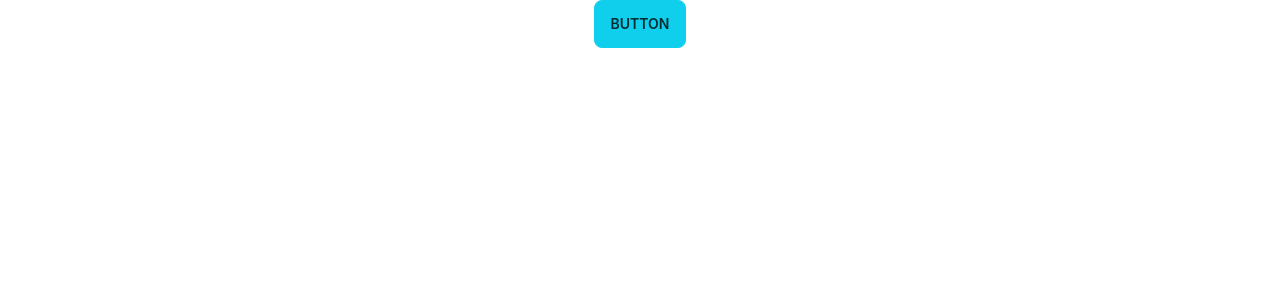
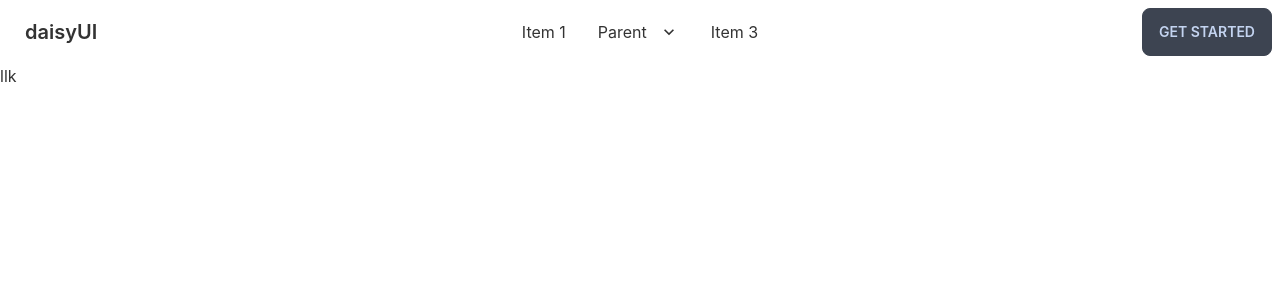
Before and after one commit to ab-siddiq/react-express-doctors-portal, a React (Create React App) app: page / in a window 1280 px wide. Shown: the top 300 px of the page. Built offline with nearby package versions, Linux system fonts and the light colour scheme.

Commit message:
add navbar

```diff
--- a/src/App.js
+++ b/src/App.js
@@ -1,10 +1,21 @@
 
+import { Route, Routes } from 'react-router-dom';
 import './App.css';
+import Home from './Pages/Home/Home';
+import Footer from './Shared/Footer/Footer';
+import NavBar from './Shared/NavBar/NavBar';
 
 function App() {
   return (
-    <div className="App">
-      <button class="btn btn-primary">Button</button>
+    <div>
+
+      <NavBar></NavBar>
+      <Routes>
+        <Route path='/' element={<Home></Home>}></Route>
+        {/* <Route path='/' element={}></Route> */}
+      </Routes>
+      <Footer></Footer>
+
     </div>
   );
 }
--- /dev/null
+++ b/src/Pages/About/About.js
@@ -0,0 +1,11 @@
+import React from 'react';
+
+const About = () => {
+    return (
+        <div>
+
+        </div>
+    );
+};
+
+export default About;
--- /dev/null
+++ b/src/Pages/Home/Home.js
@@ -0,0 +1,11 @@
+import React from 'react';
+
+const Home = () => {
+    return (
+        <div>
+            llk
+        </div>
+    );
+};
+
+export default Home;
--- /dev/null
+++ b/src/Shared/Footer/Footer.js
@@ -0,0 +1,11 @@
+import React from 'react';
+
+const Footer = () => {
+    return (
+        <div>
+
+        </div>
+    );
+};
+
+export default Footer;
--- /dev/null
+++ b/src/Shared/NavBar/NavBar.js
@@ -0,0 +1,100 @@
+import React from "react";
+import { Link } from "react-router-dom";
+
+const NavBar = () => {
+  return (
+    <div class="navbar bg-base-100">
+      <div class="navbar-start">
+        <div class="dropdown">
+          <label tabindex="0" class="btn btn-ghost lg:hidden">
+            <svg
+              xmlns="http://www.w3.org/2000/svg"
+              class="h-5 w-5"
+              fill="none"
+              viewBox="0 0 24 24"
+              stroke="currentColor"
+            >
+              <path
+                stroke-linecap="round"
+                stroke-linejoin="round"
+                stroke-width="2"
+                d="M4 6h16M4 12h8m-8 6h16"
+              />
+            </svg>
+          </label>
+          <ul
+            tabindex="0"
+            class="menu menu-compact dropdown-content mt-3 p-2 shadow bg-base-100 rounded-box w-52"
+          >
+            <li>
+            <Link to='/home'>Home</Link>
+            </li>
+            <li tabindex="0">
+              <a class="justify-between">
+                k
+                <svg
+                  class="fill-current"
+                  xmlns="http://www.w3.org/2000/svg"
+                  width="24"
+                  height="24"
+                  viewBox="0 0 24 24"
+                >
+                  <path d="M8.59,16.58L13.17,12L8.59,7.41L10,6L16,12L10,18L8.59,16.58Z" />
+                </svg>
+              </a>
+              <ul class="p-2">
+                <li>
+                  <Link to='/home'>Home</Link>
+                </li>
+                <li>
+                  <a>Submenu 2</a>
+                </li>
+              </ul>
+            </li>
+            <li>
+              <Link to='/about'>About</Link>
+            </li>
+          </ul>
+        </div>
+        <a class="btn btn-ghost normal-case text-xl">daisyUI</a>
+      </div>
+      <div class="navbar-center hidden lg:flex">
+        <ul class="menu menu-horizontal p-0">
+          <li>
+            <a>Item 1</a>
+          </li>
+          <li tabindex="0">
+            <a>
+              Parent
+              <svg
+                class="fill-current"
+                xmlns="http://www.w3.org/2000/svg"
+                width="20"
+                height="20"
+                viewBox="0 0 24 24"
+              >
+                <path d="M7.41,8.58L12,13.17L16.59,8.58L18,10L12,16L6,10L7.41,8.58Z" />
+              </svg>
+            </a>
+            <ul class="p-2">
+              <li>
+                <a>Submenu 1</a>
+              </li>
+              <li>
+                <a>Submenu 2</a>
+              </li>
+            </ul>
+          </li>
+          <li>
+            <a>Item 3</a>
+          </li>
+        </ul>
+      </div>
+      <div class="navbar-end">
+        <a class="btn">Get started</a>
+      </div>
+    </div>
+  );
+};
+
+export default NavBar;
--- a/src/index.js
+++ b/src/index.js
@@ -3,12 +3,15 @@
 import './index.css';
 import App from './App';
 import reportWebVitals from './reportWebVitals';
+import { BrowserRouter } from 'react-router-dom';
 
 const root = ReactDOM.createRoot(document.getElementById('root'));
 root.render(
-  <React.StrictMode>
+ <BrowserRouter>
+     <React.StrictMode>
     <App />
   </React.StrictMode>
+ </BrowserRouter>
 );
 
 // If you want to start measuring performance in your app, pass a function
```
